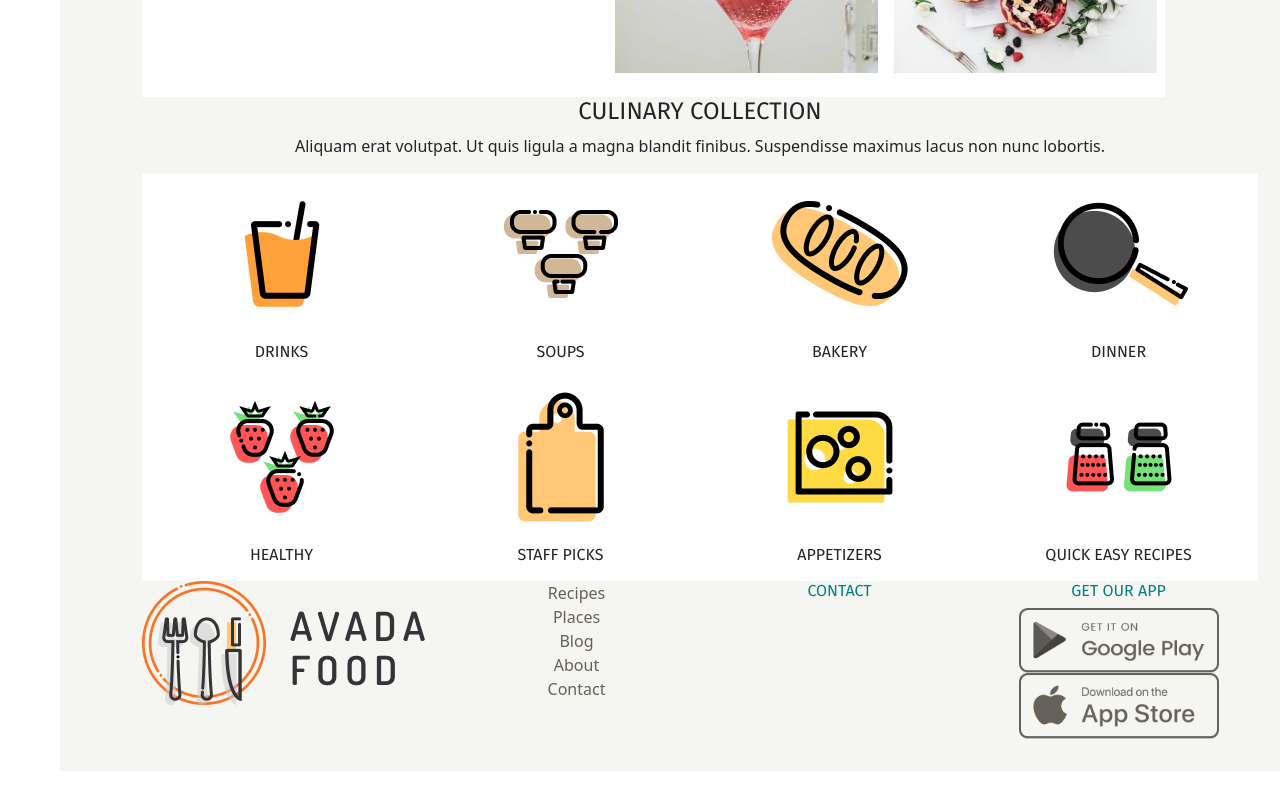
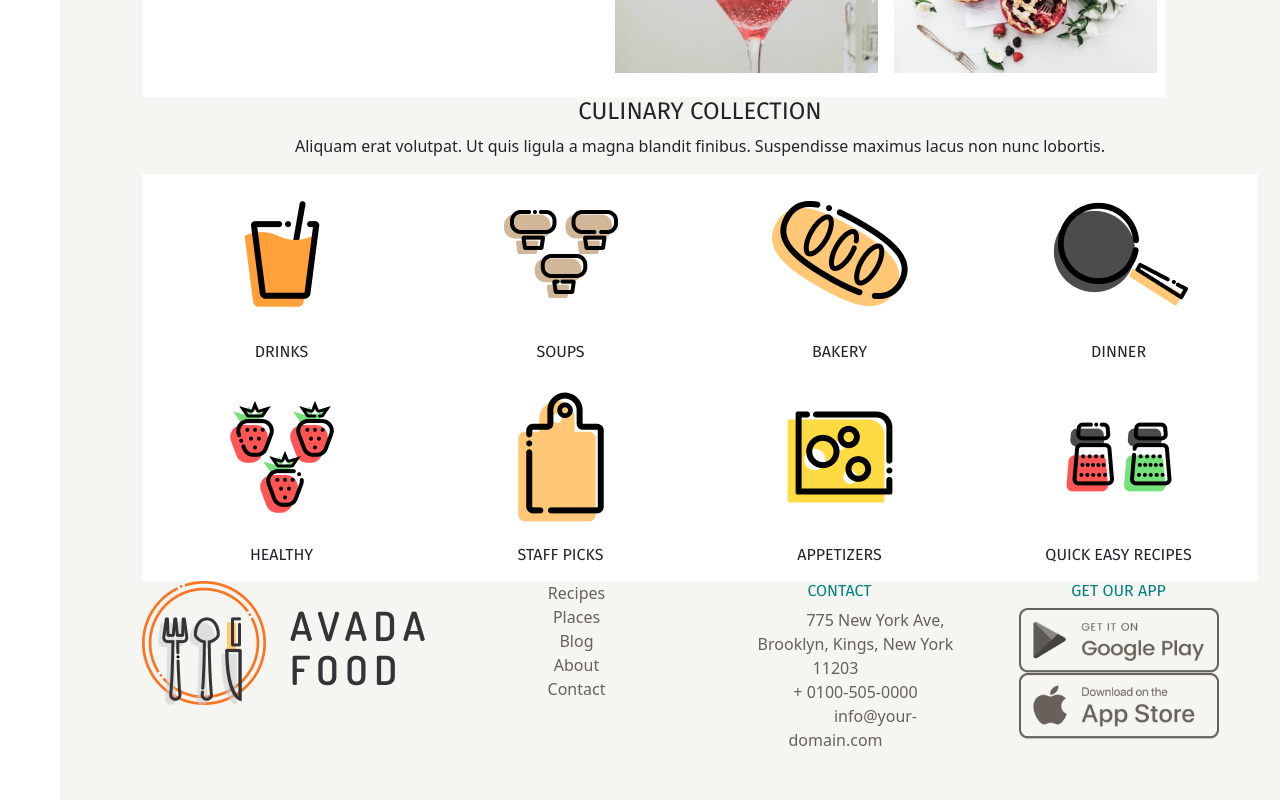
Before and after one commit to MichelaRicci/proj-html-vuejs, a Vue app: page / in a window 1280 px wide. Shown: the part 2129-2929 px from the top of the page. Before the commit the page ends 2900 px from the top, so only its background shows below. Built offline with nearby package versions, Linux system fonts and the light colour scheme.

Commit message:
contacts added

```diff
--- a/src/App.vue
+++ b/src/App.vue
@@ -27,7 +27,7 @@ export default {
   background-color: $lightgray;
 }
 
-nav a {
+ul a {
 
   padding: 40px;
   text-decoration: none;
--- a/src/components/AppFooter.vue
+++ b/src/components/AppFooter.vue
@@ -5,10 +5,8 @@ export default {
 
     data() {
         return {
-            footerList: ['Recipes', ' Places', 'Blog', 'About', 'Contact']
-
-
-
+            footerList: ['Recipes', ' Places', 'Blog', 'About', 'Contact'],
+            contacts: ['775 New York Ave, Brooklyn, Kings, New York 11203', '+ 0100-505-0000', 'info@your-domain.com']
         }
 
     },
@@ -33,6 +31,9 @@ export default {
             </nav>
             <div>
                 <h6 class="text-uppercase">Contact</h6>
+                <ul class="d-flex flex-column">
+                    <li v-for=" contact in contacts"><a href="#">{{ contact }}</a></li>
+                </ul>
 
             </div>
             <div>
```
